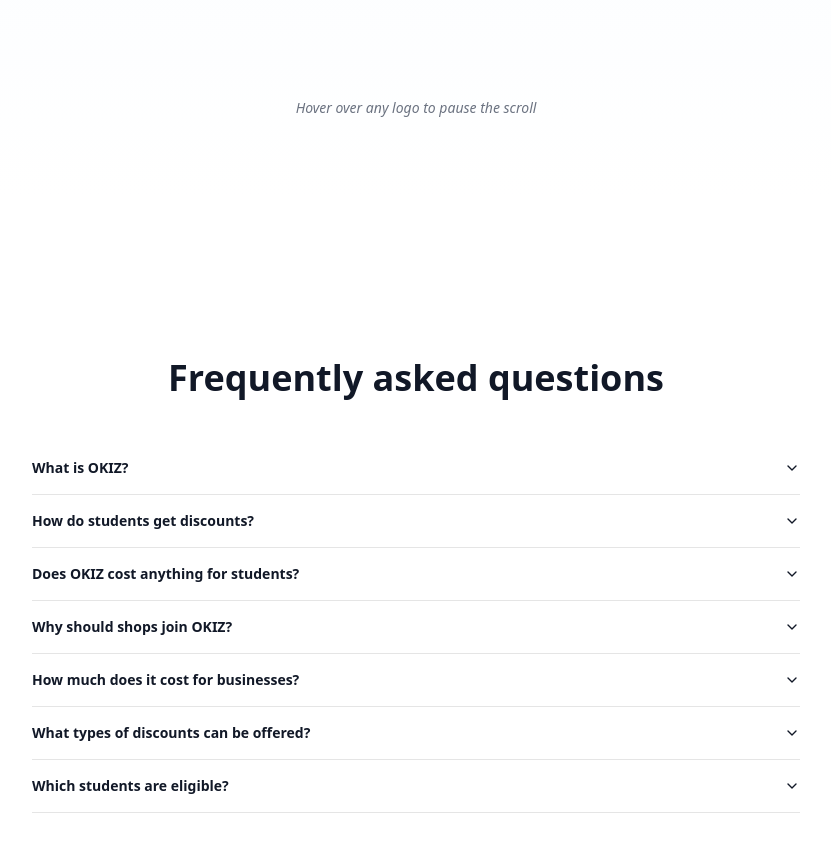
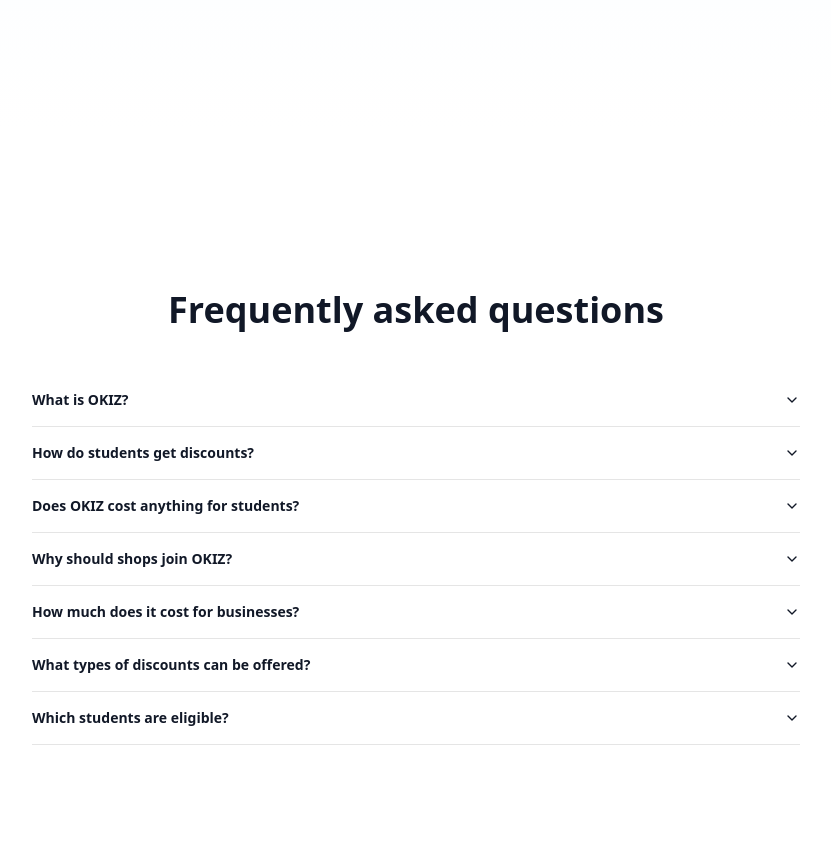
Before and after one commit to VenukaR/okizapp, a Next.js app: page / in a window 1280 px wide. Shown: the part 4797-5649 px from the top of the page, without its empty margins (224-1055 px from the left). Built offline with nearby package versions, Linux system fonts and the light colour scheme; grey boxes are pictures that could not be loaded.

Commit message:
Hover over any logo to pause the scroll REMOVED

```diff
--- a/src/components/logos8.tsx
+++ b/src/components/logos8.tsx
@@ -118,11 +118,11 @@
         </div>
 
         {/* Additional info */}
-        <div className="mt-12 text-center">
+        {/* <div className="mt-12 text-center">
           <p className="text-sm text-gray-500 italic">
             Hover over any logo to pause the scroll
           </p>
-        </div>
+        </div> */}
       </div>
 
       <style jsx>{`
```
